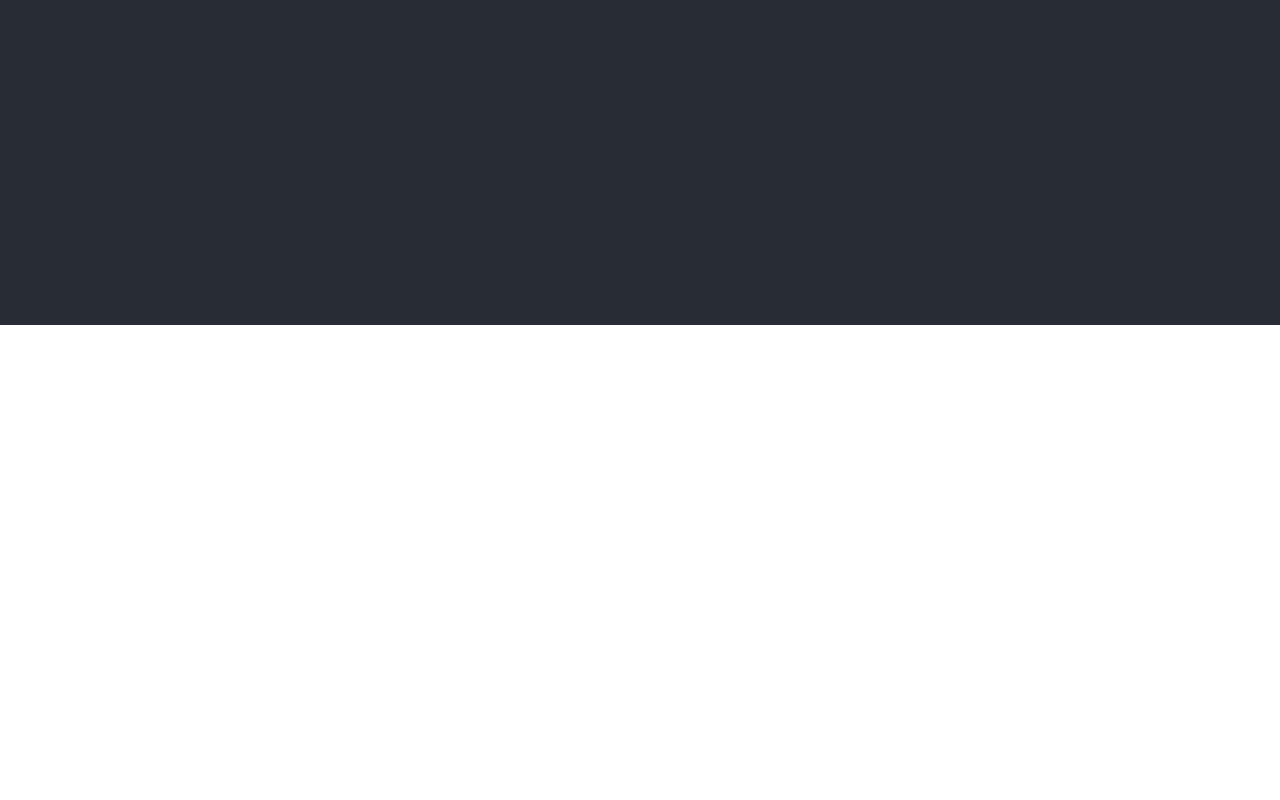
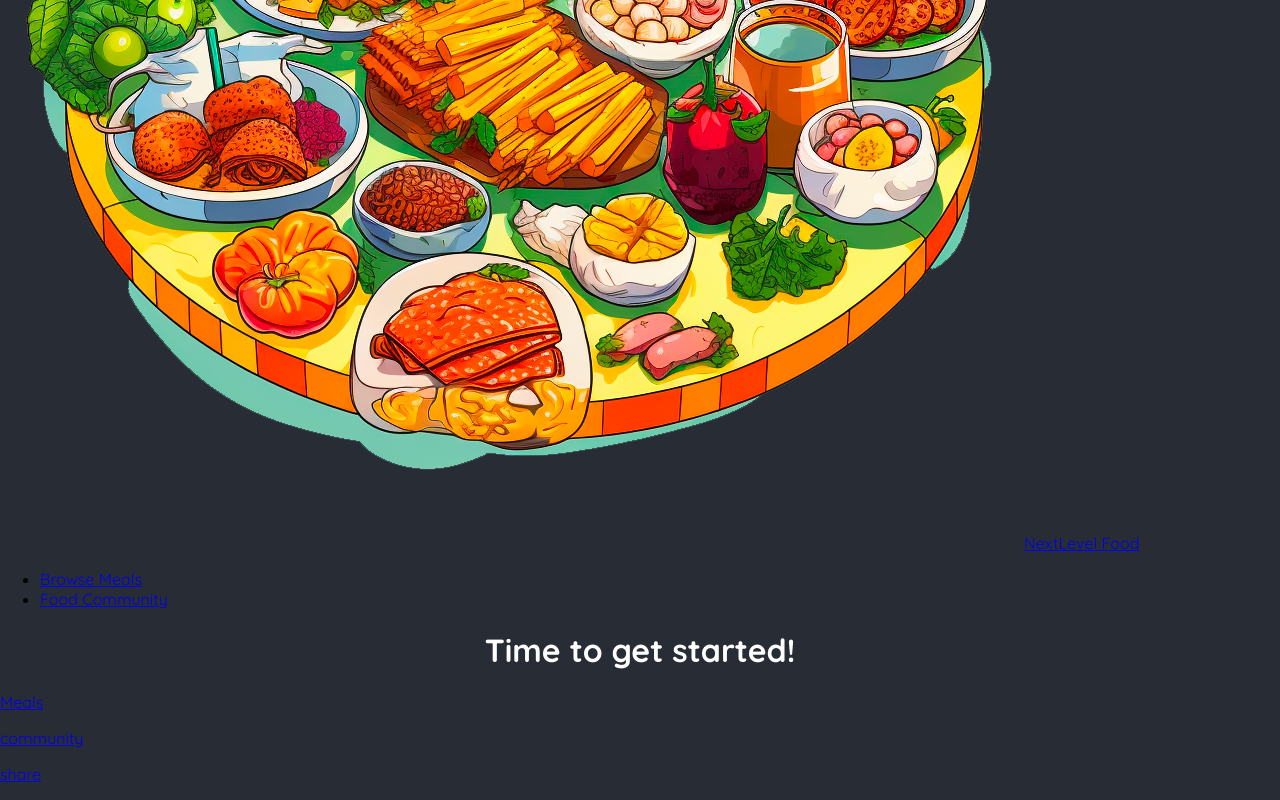
Before and after one commit to CyrusL06/FoodieApp-NextJs-Practice, a Next.js app: page / in a window 1280 px wide. Shown: the part 475-1275 px from the top of the page. Before the commit the page ends 800 px from the top, so only its background shows below. Built offline with nearby package versions, Linux system fonts and the light colour scheme.

Commit message:
Added Custom Component Layout for Navbar(No CSS yet)

```diff
--- a/app/layout.js
+++ b/app/layout.js
@@ -1,8 +1,13 @@
-import './globals.css';
+//Layouts job is to act as a wrapper for the App
+//and you can also have nested layout
+//this layout is visible for every single page in the web
+
+import "./globals.css";
+import MainHeader from "@/component/main-header";
 
 export const metadata = {
-  title: 'NextLevel Food',
-  description: 'Delicious meals, shared by a food-loving community.',
+  title: "NextLevel Food",
+  description: "Delicious meals, shared by a food-loving community.",
 };
 
 export default function RootLayout({ children }) {
@@ -15,11 +20,11 @@
               <linearGradient id="gradient" x1="0%" y1="0%" x2="100%" y2="0%">
                 <stop
                   offset="0%"
-                  style={{ stopColor: '#59453c', stopOpacity: '1' }}
+                  style={{ stopColor: "#59453c", stopOpacity: "1" }}
                 />
                 <stop
                   offset="100%"
-                  style={{ stopColor: '#8f3a09', stopOpacity: '1' }}
+                  style={{ stopColor: "#8f3a09", stopOpacity: "1" }}
                 />
               </linearGradient>
             </defs>
@@ -30,6 +35,7 @@
           </svg>
         </div>
 
+        <MainHeader />
         {children}
       </body>
     </html>
--- a/app/meals/page.js
+++ b/app/meals/page.js
@@ -1,3 +1,5 @@
+import Link from "next/link";
+
 export default function meals() {
   return (
     <main>
--- a/app/page.js
+++ b/app/page.js
@@ -1,9 +1,23 @@
+import Link from "next/link";
+
 export default function Home() {
   return (
     <main>
-      <h1 style={{ color: 'white', textAlign: 'center' }}>
+      <h1 style={{ color: "white", textAlign: "center" }}>
         Time to get started!
       </h1>
+
+      <p>
+        <Link href="/meals"> Meals</Link>
+      </p>
+
+      <p>
+        <Link href="/community">community</Link>
+      </p>
+
+      <p>
+        <Link href="/meals/share">share</Link>
+      </p>
     </main>
   );
 }
--- /dev/null
+++ b/component/main-header.js
@@ -0,0 +1,28 @@
+import Link from "next/link";
+// @ = root directory
+import logoImg from "@/assets/logo.png";
+
+export default function MainHeader() {
+  return (
+    <header>
+      {/* We need a clickable Logo to take back in home*/}
+      <Link href="/">
+        {/* In next u have to pass it as ".src" */}
+        <img src={logoImg.src} alt="A plate with food on it" />
+        NextLevel Food
+      </Link>
+      {/* navigation elemnt */}
+      <nav>
+        <ul>
+          <li>
+            <Link href="/meals">Browse Meals</Link>
+          </li>
+
+          <li>
+            <Link href="/community">Food Community</Link>
+          </li>
+        </ul>
+      </nav>
+    </header>
+  );
+}
```
